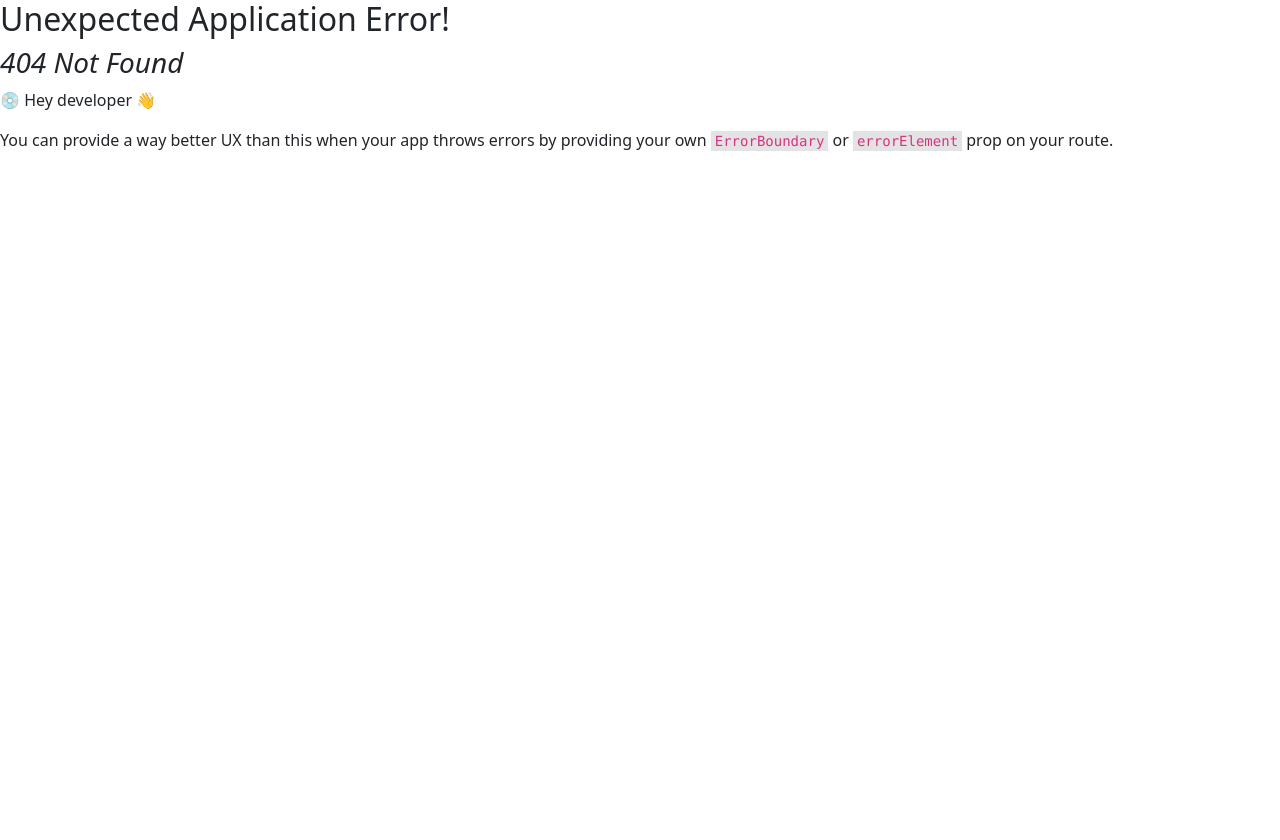
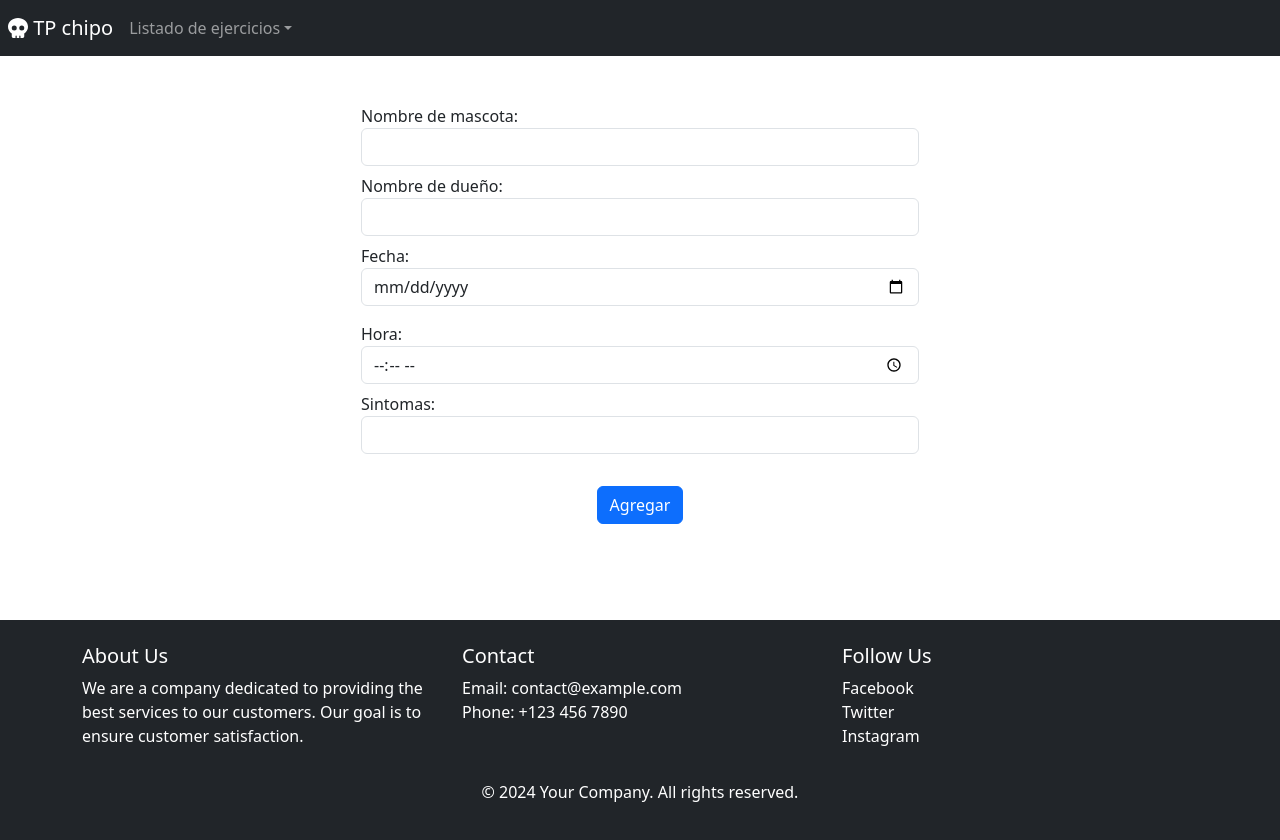
Before and after one commit to lucaschipolari/TP-REACT, a React (Vite) app in the folder tp-react-1/: page /ejercicio9 in a window 1280 px wide. Before the commit this address had no page. Shown: the top 840 px of the page. Before the commit the page ends 800 px from the top, so only its background shows below. Built offline with nearby package versions, Linux system fonts and the light colour scheme.

Commit message:
termine el ejercicio 9

```diff
--- a/tp-react-1/src/components/Navbar/navbar.jsx
+++ b/tp-react-1/src/components/Navbar/navbar.jsx
@@ -22,6 +22,7 @@ export const NavbarMain = () => {
           <NavDropdown.Item href="/ejercicio6">Ejercicio 6</NavDropdown.Item>
           <NavDropdown.Item href="/ejercicio7">Ejercicio 7</NavDropdown.Item>
           <NavDropdown.Item href="/ejercicio8">Ejercicio 8</NavDropdown.Item>
+          <NavDropdown.Item href="/ejercicio9">Ejercicio 9</NavDropdown.Item>
         </NavDropdown>
       </Nav>
     </Navbar.Collapse>
--- a/tp-react-1/src/constants/routes.jsx
+++ b/tp-react-1/src/constants/routes.jsx
@@ -7,6 +7,7 @@ import { Ejercicio4View } from "../views/Ejercicio4View/ejercicio4view";
 import Ejercicio6View from "../views/Ejercicio6View/ejercicio6view";
 import { Ejercicio7View } from "../views/Ejercicio7View/ejercicio7View";
 import Ejercicio8View from "../views/Ejercicio8View/ejercicio8View";
+import { Ejercicio9View } from "../views/Ejercicio9View/ejercicio9View";
 export const router = createBrowserRouter([
   {
     path: "/",
@@ -19,6 +20,10 @@ export const router = createBrowserRouter([
       { path: "/ejercicio6", element: <Ejercicio6View /> },
       { path: "/ejercicio7", element: <Ejercicio7View /> },
       { path: "/ejercicio8", element: <Ejercicio8View /> },
+      { path: "/ejercicio9", element: <Ejercicio9View /> },
+    //  { path: "/ejercicio10", element: <Ejercicio10View /> },
+      //{ path: "/ejercicio11", element: <Ejercicio11View /> },
+     // { path: "/ejercicio12", element: <Ejercicio12View /> },
     ],
   },
 ]);
--- /dev/null
+++ b/tp-react-1/src/exercises/Ejercicio9/cardCita.jsx
@@ -0,0 +1,44 @@
+import React from 'react'
+import {Card , Button} from 'react-bootstrap'
+import PropTypes from 'prop-types'
+
+const CardCita = (props) => {
+    const {cita,setCitas} = props;
+    const handleDelete = () => {
+        setCitas((prevCitas) =>
+            prevCitas.filter((prevCita) => prevCita.id !== color.id)
+          );
+    }
+  return (
+        <article className='col-12 col-md-4 col-lg-3 mb-2'>
+      <Card>
+      <Card.Body>
+        <article>
+        <div>
+            <img src="" alt="" />
+        </div>
+        <div>
+        <Card.Title>Mascota: {cita.mascota}</Card.Title>
+        <Card.Subtitle className="mb-2 text-muted">Dueño: {cita.dueño}</Card.Subtitle>
+        </div>
+        </article>
+        <Card.Text className='d-flex flex-column'>
+          <label>Fecha:</label>
+          <input type="text" placeholder={cita.fecha} disabled/>
+          <label>Hora:</label>
+          <input type="text" placeholder={cita.hora} disabled/>
+          <label>Sintomas:</label>
+          <input type="text" placeholder={cita.sintomas} disabled/>
+        </Card.Text>
+        <Button onClick={handleDelete}>Eliminar</Button>
+      </Card.Body>
+    </Card>
+        </article>
+  )
+}
+
+export default CardCita
+
+CardCita.propTypes = {
+  cita: PropTypes.object.isRequired,
+}
--- /dev/null
+++ b/tp-react-1/src/exercises/Ejercicio9/cita.js
@@ -0,0 +1,9 @@
+export class Cita{
+    constructor(fecha, hora, mascota, dueño,sintomas){
+        this.fecha = fecha;
+        this.hora = hora;
+        this.mascota = mascota;
+        this.dueño = dueño;
+        this.sintomas = sintomas;
+    }
+}
--- /dev/null
+++ b/tp-react-1/src/exercises/Ejercicio9/formularioVet.jsx
@@ -0,0 +1,83 @@
+import React from 'react'
+import { useRef } from 'react';
+import { Cita } from './cita';
+import PropTypes from 'prop-types';
+import {validateFecha,validateHora,validateMascota,validateNombre,validateSintomas} from './validators';
+
+const FormularioVet = (props) => {
+    const {citas,setCitas} = props;
+
+    const $inputMascota = useRef();
+    const $inputNombre = useRef();
+    const $inputFecha = useRef();
+    const $inputHora = useRef();
+    const $inputSintomas = useRef();
+    const handleSubmit = (e) => {
+
+        if ( !validateMascota($inputMascota.current) || !validateNombre($inputNombre.current) || !validateFecha($inputFecha.current) || !validateHora($inputHora.current) || !validateSintomas($inputSintomas.current) ){
+            return;
+        }
+        const mascota = $inputMascota.current.value;
+        const nombre = $inputNombre.current.value;
+        const fecha = $inputFecha.current.value;
+        const hora = $inputHora.current.value;
+        const sintomas = $inputSintomas.current.value;
+        const nuevaCita = new Cita(fecha, hora, mascota, nombre, sintomas);
+
+        const listaCitas = [...citas, nuevaCita];
+
+        setCitas(listaCitas);
+
+        e.target.reset();
+
+
+    };
+  return (
+
+    <div className='container my-5' >
+        <form onSubmit={handleSubmit} className='d-flex justify-content-center'>
+        <div className='d-flex flex-column gap-2 w-50'>
+        <div className="form-group">
+                    <label>Nombre de mascota:</label>
+                    <input type='text' className="form-control" ref={$inputMascota} />
+                    <div className="invalid-feedback">Nombre de Mascota no válido.</div>
+                </div>
+                <div className="form-group">
+                    <label>Nombre de dueño:</label>
+                    <input type='text' className="form-control" ref={$inputNombre} />
+                    <div className="invalid-feedback">Apellido no válido.</div>
+                </div>
+                <div className='row gap-3'>
+                <div className="form-group col-12">
+                    <label>Fecha:</label>
+                    <input type='date' className="form-control" ref={$inputFecha} />
+                    <div className="invalid-feedback">Fecha no válida.</div>
+                </div>
+                <div className="form-group col-12">
+                    <label>Hora:</label>
+                    <input type='time' className="form-control" ref={$inputHora} />
+                    <div className="invalid-feedback">Hora no válida.</div>
+                </div>
+
+                </div>
+                <div className="form-group">
+                    <label>Sintomas:</label>
+                    <input type='text' className="form-control" ref={$inputSintomas} />
+                    <div className="invalid-feedback">Sintamos no válido.</div>
+                </div>
+                <div className='mt-4 text-center'>
+                    <button type='submit' className="btn btn-primary">Agregar</button>
+                </div>
+        </div>
+        </form>
+
+    </div>
+  )
+}
+
+export default FormularioVet
+
+FormularioVet.propTypes = {
+    citas: PropTypes.array.isRequired,
+    setCitas: PropTypes.func.isRequired,
+};
--- /dev/null
+++ b/tp-react-1/src/exercises/Ejercicio9/listaCitas.jsx
@@ -0,0 +1,17 @@
+import React from 'react'
+import CardCita from './cardCita'
+const ListaCitas = (props) => {
+    const { citas, setCitas } = props;
+  return (
+    <div className='container my-5'>
+    <section className='row mt-3'>
+    {citas.map((cita) => (
+        <CardCita key={cita.id} cita={cita} setCitas={setCitas} />
+
+    ))}
+  </section>
+    </div>
+  )
+}
+
+export default ListaCitas
--- /dev/null
+++ b/tp-react-1/src/exercises/Ejercicio9/validators.js
@@ -0,0 +1,68 @@
+export const validateMascota = ($field) => {
+    if (!($field.value.trim().length > 0)) {
+        $field.classList.add('is-invalid');
+        return false;
+    }
+
+    const regex = /^[A-Za-zÀ-ÖØ-öø-ÿ\s'-]+$/;
+    if (!regex.test($field.value)) {
+        $field.classList.add('is-invalid');
+        return false;
+    }
+
+    $field.classList.remove('is-invalid');
+    $field.classList.add('is-valid');
+    return true;
+};
+
+export const validateNombre = ($field) => {
+    if (!($field.value.trim().length > 0)) {
+        $field.classList.add('is-invalid');
+        return false;
+    }
+
+    const regex = /^[A-Za-zÀ-ÖØ-öø-ÿ\s'-]+$/;
+    if (!regex.test($field.value)) {
+        $field.classList.add('is-invalid');
+        return false;
+    }
+
+    $field.classList.remove('is-invalid');
+    $field.classList.add('is-valid');
+    return true;
+};
+
+export const validateFecha = ($field) => {
+    const regex = /^\d{4}-\d{2}-\d{2}$/; // Formato de fecha yyyy-mm-dd
+    if (!regex.test($field.value)) {
+        $field.classList.add('is-invalid');
+        return false;
+    }
+
+    $field.classList.remove('is-invalid');
+    $field.classList.add('is-valid');
+    return true;
+};
+
+export const validateHora = ($field) => {
+    const regex = /^([01]\d|2[0-3]):([0-5]\d)$/; // Formato de hora hh:mm
+    if (!regex.test($field.value)) {
+        $field.classList.add('is-invalid');
+        return false;
+    }
+
+    $field.classList.remove('is-invalid');
+    $field.classList.add('is-valid');
+    return true;
+};
+
+export const validateSintomas = ($field) => {
+    if (!($field.value.trim().length > 0)) {
+        $field.classList.add('is-invalid');
+        return false;
+    }
+
+    $field.classList.remove('is-invalid');
+    $field.classList.add('is-valid');
+    return true;
+};
--- /dev/null
+++ b/tp-react-1/src/views/Ejercicio9View/ejercicio9View.jsx
@@ -0,0 +1,19 @@
+import React, { useState,useEffect } from 'react'
+import FormularioVet from '../../exercises/Ejercicio9/formularioVet'
+import CardCita from '../../exercises/Ejercicio9/cardCita'
+import ListaCitas from '../../exercises/Ejercicio9/listaCitas';
+
+const citaLS = JSON.parse(localStorage.getItem('citas')) || [];
+
+export const Ejercicio9View = () => {
+  const [citas, setCitas] = useState(citaLS);
+  useEffect(() => {
+    localStorage.setItem('citas', JSON.stringify(citas));
+  }, [citas]);
+  return (
+    <div>
+        <FormularioVet citas={citas} setCitas={setCitas}/>
+        <ListaCitas citas={citas} setCitas={setCitas}/>
+    </div>
+  )
+}
```
